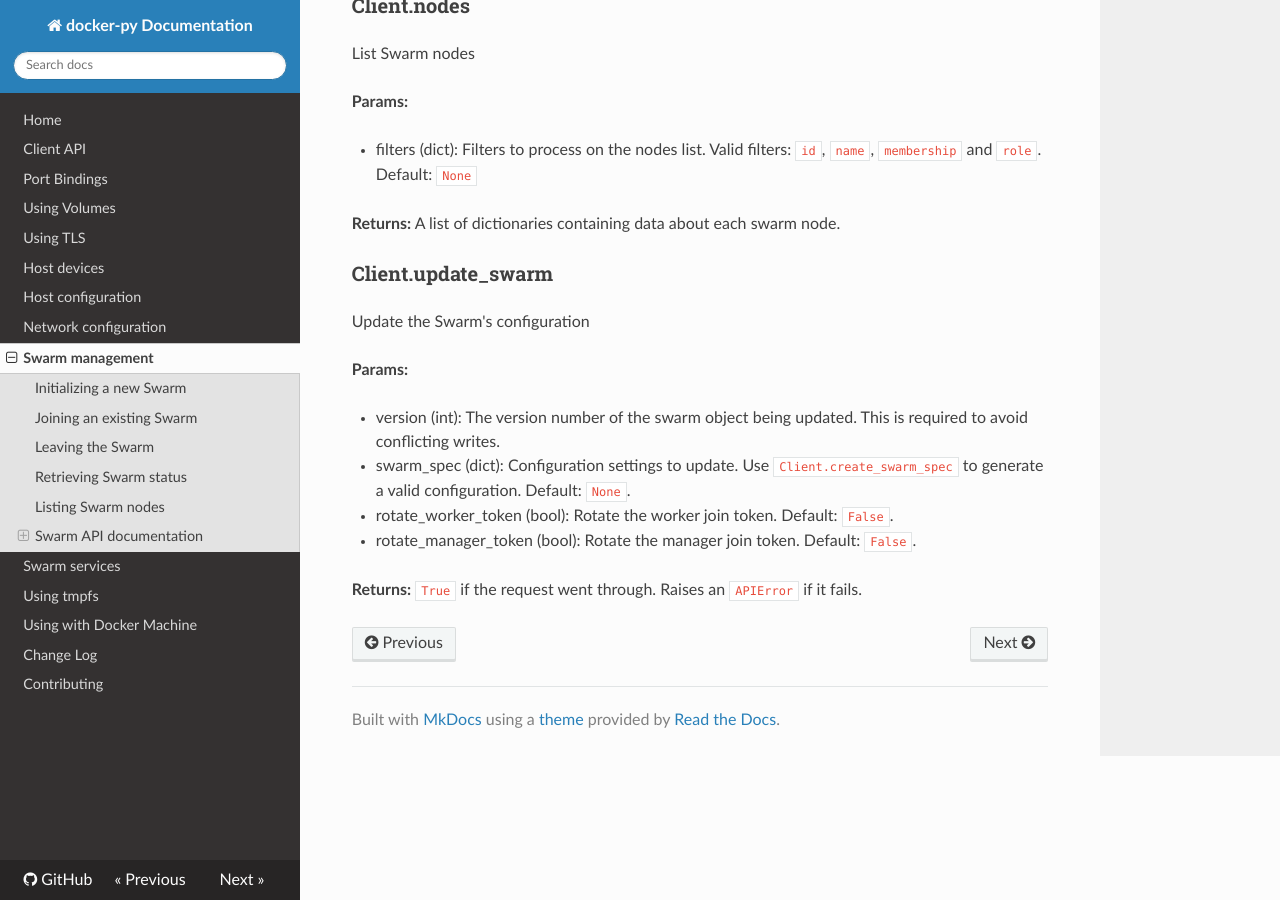
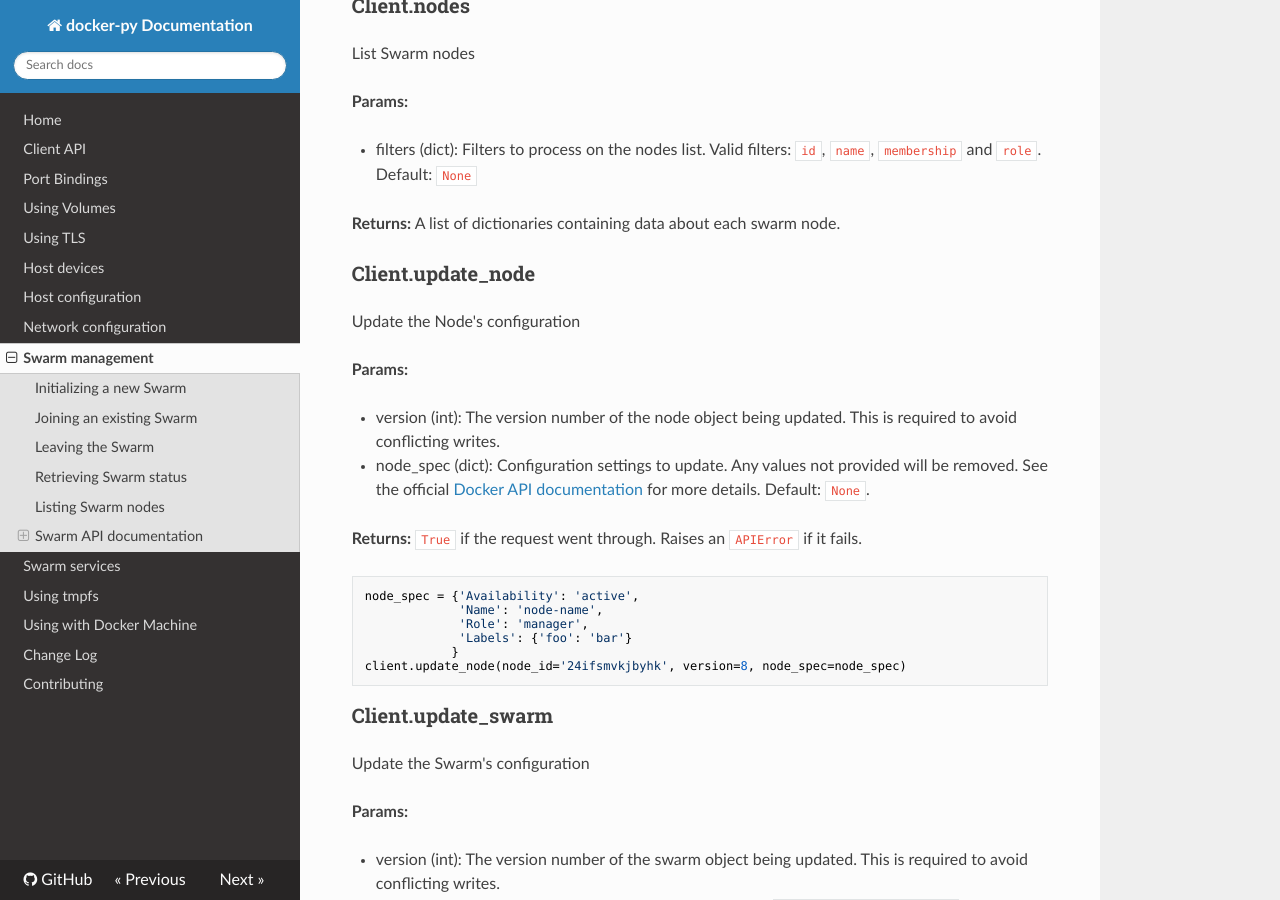
Before and after one commit to docker/docker-py, an MkDocs documentation site: the page built from docs/swarm.md, in a window 1280 px wide and 900 px high, scrolled down 4446 px. Built offline with MkDocs 1.6.1, drawn with Linux system fonts in a browser that asks for light colours; nearby versions of some CDN libraries; old or Windows-style settings are respelled for this version of MkDocs.

Commit message:
enable setting of node labels #1225
Added update_node function to enable setting labels on nodes.  This
exposes the Update a Node function from the Docker API and should
enable promoting/demoting manager nodes inside a swarm.

Signed-off-by: Nathan Shirlberg <nshirlberg@labattfood.com>

````diff
--- a/docs/swarm.md
+++ b/docs/swarm.md
@@ -232,6 +232,30 @@ List Swarm nodes
 
 **Returns:** A list of dictionaries containing data about each swarm node.
 
+### Client.update_node
+
+Update the Node's configuration
+
+**Params:**
+
+* version (int): The version number of the node object being updated. This
+  is required to avoid conflicting writes.
+* node_spec (dict): Configuration settings to update.  Any values not provided
+  will be removed.  See the official [Docker API documentation](https://docs.docker.com/engine/reference/api/docker_remote_api_v1.24/#/update-a-node) for more details.
+  Default: `None`.
+
+**Returns:** `True` if the request went through. Raises an `APIError` if it
+  fails.
+
+```python
+node_spec = {'Availability': 'active',
+             'Name': 'node-name',
+             'Role': 'manager',
+             'Labels': {'foo': 'bar'}
+            }
+client.update_node(node_id='24ifsmvkjbyhk', version=8, node_spec=node_spec)
+```
+
 ### Client.update_swarm
 
 Update the Swarm's configuration
````
Also changed, not shown: docs/api.md (+5 -0 lines), 4 other files.
